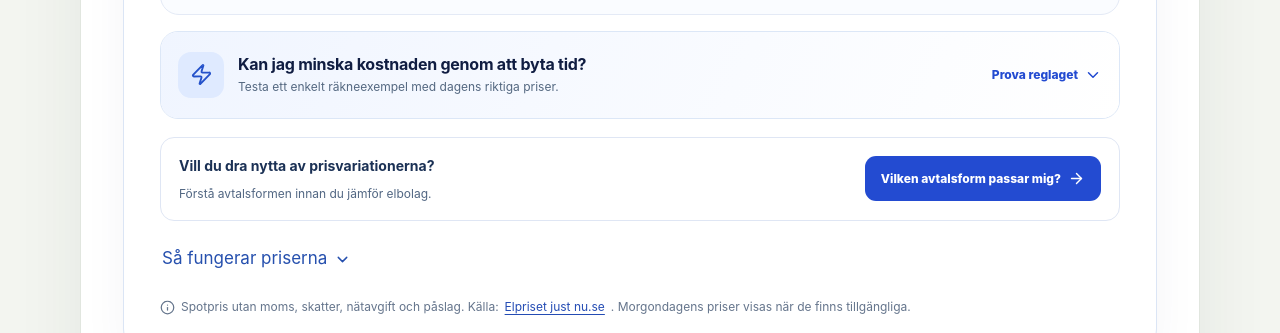
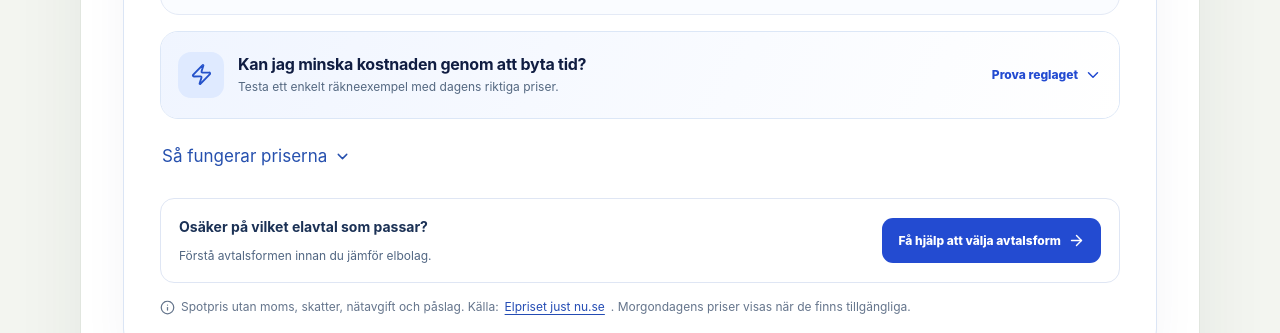
Before and after one commit to arvidlandin-cpu/sankkostnaden, a Next.js app: page /elavtal in a window 1280 px wide. Shown: the part 2240-2573 px from the top of the page. Built offline with nearby package versions, Linux system fonts and the light colour scheme.

Commit message:
ux(spot-v5): single contextual guide CTA even when price feed is temporarily unavailable

```diff
--- a/components/ElectricitySpotPrices.tsx
+++ b/components/ElectricitySpotPrices.tsx
@@ -216,11 +216,6 @@ export default function ElectricitySpotPrices(){
     </div>}
    </div>
 
-   <div className={styles.nextActions}>
-    <div><strong>Vill du dra nytta av prisvariationerna?</strong><span>Förstå avtalsformen innan du jämför elbolag.</span></div>
-    <Link href='/elavtal/vilket-elavtal-passar-mig/' onClick={()=>emitAnalyticsEvent('electricity_spot_next',{destination:'guide',area})}>Vilken avtalsform passar mig? <ArrowRight size={17}/></Link>
-   </div>
-
    <button type='button' className={styles.more} aria-expanded={detailsOpen} aria-controls='spot-price-details'
     onClick={()=>setDetailsOpen(v=>!v)}>Så fungerar priserna <ChevronDown size={17} className={detailsOpen?styles.rotate:''}/></button>
    {detailsOpen&&<div id='spot-price-details' className={styles.explanation}>
@@ -229,6 +224,10 @@ export default function ElectricitySpotPrices(){
     <Link href='/elavtal/kvartspris/'>Läs mer om kvartspris <ArrowRight size={14}/></Link>
    </div>}
   </>}
+  <div className={styles.nextActions}>
+   <div><strong>Osäker på vilket elavtal som passar?</strong><span>Förstå avtalsformen innan du jämför elbolag.</span></div>
+   <Link href='/elavtal/vilket-elavtal-passar-mig/' onClick={()=>emitAnalyticsEvent('electricity_spot_next',{destination:'guide',area})}>Få hjälp att välja avtalsform <ArrowRight size={17}/></Link>
+  </div>
   <p className={styles.source}><Info size={15}/> Spotpris utan moms, skatter, nätavgift och påslag.
     Källa: <a href='https://www.elprisetjustnu.se/elpris-api' target='_blank' rel='noopener noreferrer'>Elpriset just nu.se</a>.
     Morgondagens priser visas när de finns tillgängliga.</p>
```
